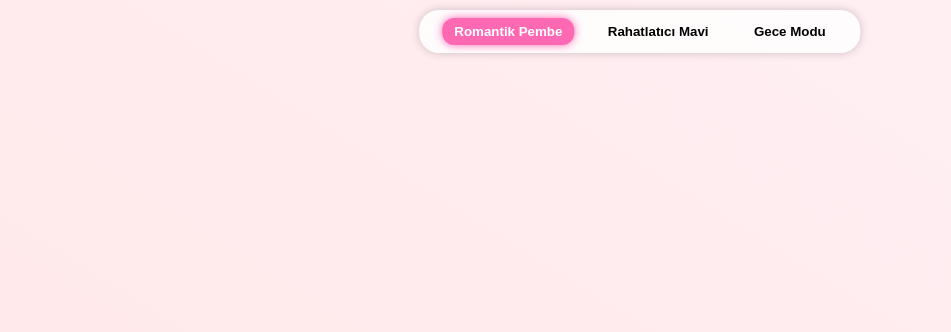
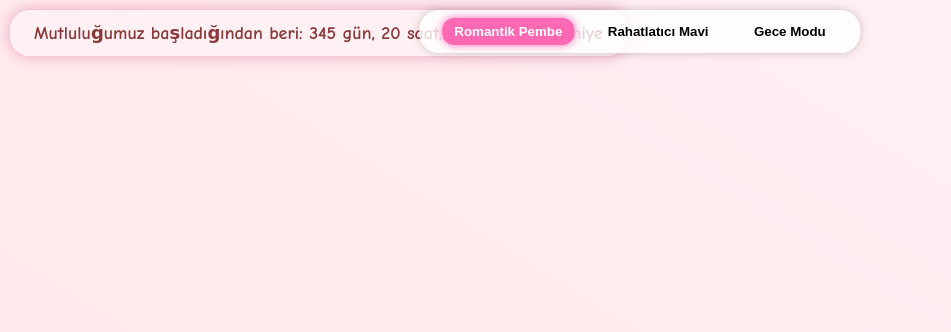
Before and after one commit to isaparlak27/askim-supriz, a plain HTML site: page index.html in a window 1280 px wide. Shown: the top 332 px of the page, without its empty margins (0-951 px from the left). Drawn offline with Linux system fonts and the light colour scheme.

Commit message:
Update index.html

```diff
--- a/index.html
+++ b/index.html
@@ -98,9 +98,30 @@
       text-align: center;
       z-index: 5;
     }
+
+    #counter {
+  position: fixed;
+  top: 10px;      /* Üstten biraz boşluk */
+  left: 10px;     /* Soldan biraz boşluk */
+  transform: none; /* Ortalamayı kaldır */
+  background: #fff0f5dd;
+  padding: 12px 24px;
+  border-radius: 20px;
+  font-size: 18px;
+  font-weight: bold;
+  color: #8b3a3a;
+  z-index: 6;
+  box-shadow: 0 0 15px rgba(219, 112, 147, 0.6);
+  user-select: none;
+}
+
+
   </style>
 </head>
 <body>
+
+<div id="counter"></div>
+
 
   <div id="themeSelector">
     <button data-theme="romantic" class="active">Romantik Pembe</button>
@@ -343,10 +364,31 @@
 
         currentTheme = button.getAttribute('data-theme');
         document.body.style.background = themes[currentTheme].background;
+
       });
     });
 
     document.body.style.background = themes[currentTheme].background;
+
+
+// Sayaç fonksiyonu
+    function updateCounter() {
+      const start = new Date('2024-08-24T00:00:00');
+      const now = new Date();
+      const diff = now - start;
+
+      const days = Math.floor(diff / (1000 * 60 * 60 * 24));
+      const hours = Math.floor((diff / (1000 * 60 * 60)) % 24);
+      const minutes = Math.floor((diff / (1000 * 60)) % 60);
+      const seconds = Math.floor((diff / 1000) % 60);
+
+      document.getElementById('counter').textContent =
+        `Mutluluğumuz başladığından beri: ${days} gün, ${hours} saat, ${minutes} dakika, ${seconds} saniye`;
+    }
+
+    setInterval(updateCounter, 1000);
+    updateCounter();
+
   </script>
 </body>
 </html>
```
